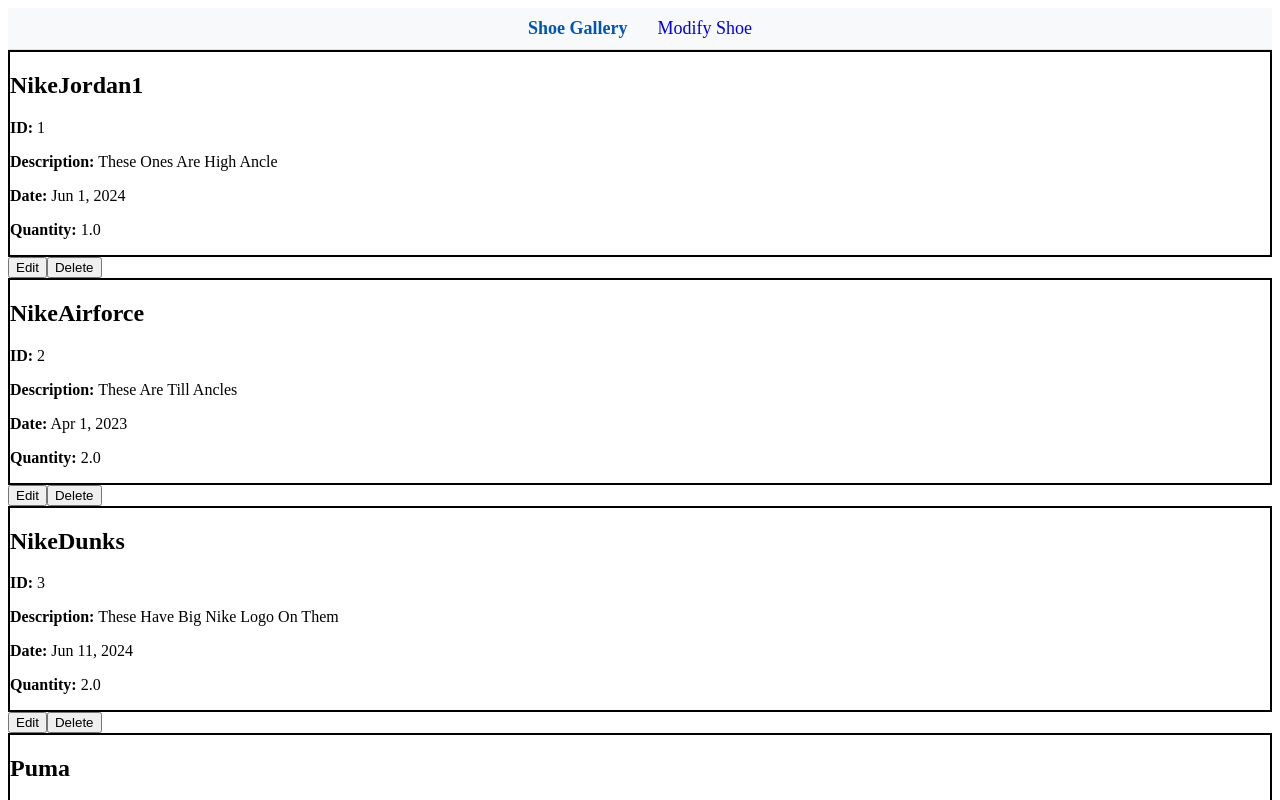
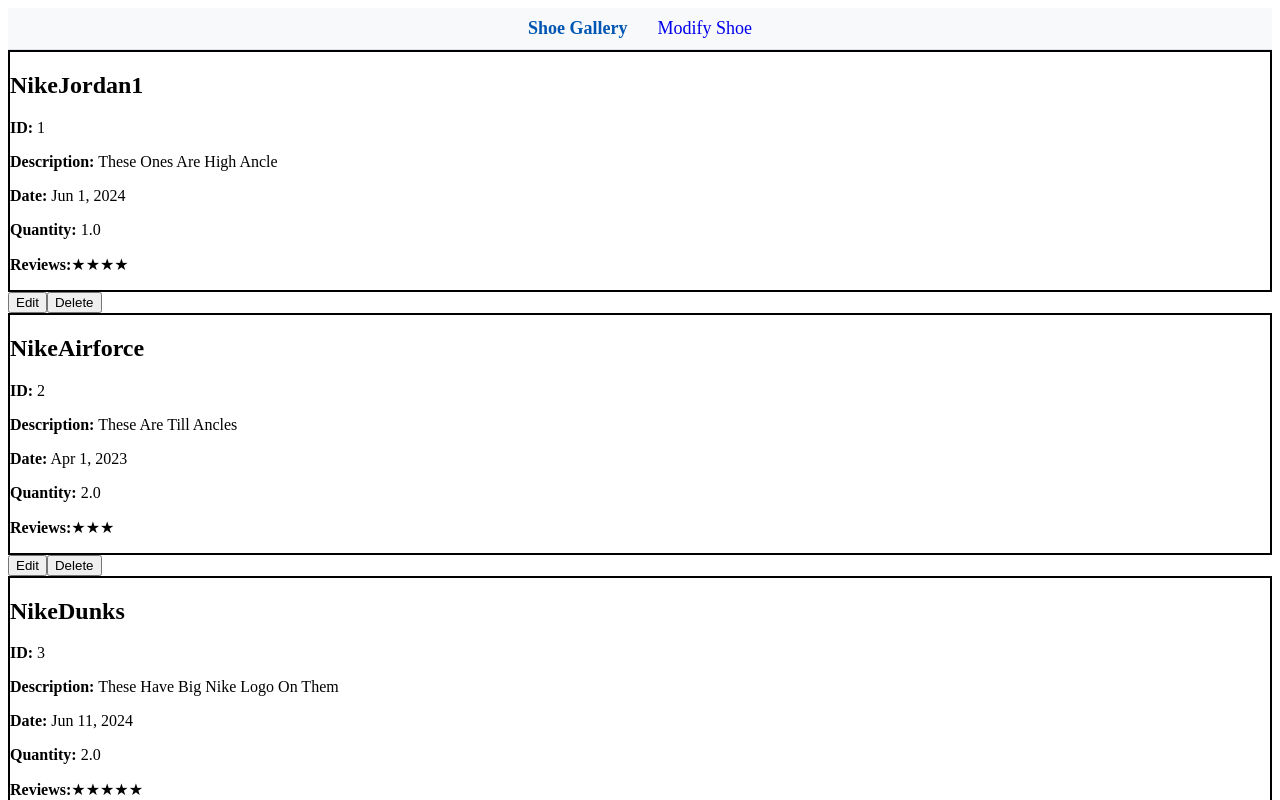
Before and after one commit to 28Prabh/Prabhjeet-Singh-Learning-Angular-, an Angular app: page /shoes in a window 1280 px wide. Shown: the top 800 px of the page. Built offline with nearby package versions, Linux system fonts and the light colour scheme.

Commit message:
Successfully created a custom pipe for stars

```diff
--- a/src/app/DataTypeInterface/shoe.ts
+++ b/src/app/DataTypeInterface/shoe.ts
@@ -6,4 +6,5 @@
   description?: string; // Optional property
   Date: string ;
   quantity: number;
+  review?:string
 }
--- a/src/app/file/mock-content.ts
+++ b/src/app/file/mock-content.ts
@@ -1,8 +1,8 @@
 import {DataType} from "../DataTypeInterface/shoe";
 
 export let shoeList: DataType[] = [
-  { id: 1, name: 'NikeJordan1', description: 'These ones are high ancle', Date: "2024-06-01", quantity: 1},
-  { id: 2, name: 'NikeAirforce', description:'These are till ancles', Date: "2023-04-01", quantity: 2},
-  { id: 3, name: 'NikeDunks', description: 'these have big nike logo on them', Date: "2024-06-11", quantity: 2},
-  { id: 4, name: 'Puma', description: 'Its a competetor of Nike', Date: "2024-08-02", quantity: 3},
+  { id: 1, name: 'NikeJordan1', description: 'These ones are high ancle', Date: "2024-06-01", quantity: 1,review:"****"},
+  { id: 2, name: 'NikeAirforce', description:'These are till ancles', Date: "2023-04-01", quantity: 2,review:"***"},
+  { id: 3, name: 'NikeDunks', description: 'these have big nike logo on them', Date: "2024-06-11", quantity: 2,review:"*****"},
+  { id: 4, name: 'Puma', description: 'Its a competetor of Nike', Date: "2024-08-02", quantity: 3,review:"****"},
 ];
--- /dev/null
+++ b/src/app/pipes/star-pipe.pipe.ts
@@ -0,0 +1,14 @@
+import { Pipe, PipeTransform } from '@angular/core';
+
+@Pipe({
+  name: 'starPipe',
+  standalone: true
+})
+export class StarPipePipe implements PipeTransform {
+
+  transform(star:string): unknown {
+    const betterStars = star.replaceAll("*","\u2605");
+    return betterStars;
+  }
+
+}
--- a/src/app/shoe-list-item/shoe-list-item.component.html
+++ b/src/app/shoe-list-item/shoe-list-item.component.html
@@ -5,5 +5,6 @@
   <p><strong>Date:</strong> {{ shoe.Date | date }}</p>
   <p><strong>Quantity:</strong> {{ shoe.quantity | number:'1.1' }}</p>
 <!--  <img src="Gallery/Shoe{{shoe.id}}.png" alt="Shoes images">-->
+  <p><strong>Reviews:</strong>{{shoe.review | starPipe}}</p>
 
 </div>
--- a/src/app/shoe-list-item/shoe-list-item.component.ts
+++ b/src/app/shoe-list-item/shoe-list-item.component.ts
@@ -1,6 +1,7 @@
 import {Component, Input} from '@angular/core';
 import {DatePipe, DecimalPipe, NgIf, NgStyle, TitleCasePipe} from "@angular/common";
 import {DataType} from "../DataTypeInterface/shoe";
+import {StarPipePipe} from "../pipes/star-pipe.pipe";
 
 @Component({
   selector: 'app-shoe-list-item',
@@ -10,7 +11,8 @@
     NgIf,
     DatePipe,
     TitleCasePipe,
-    DecimalPipe
+    DecimalPipe,
+    StarPipePipe
   ],
   templateUrl: './shoe-list-item.component.html',
   styleUrl: './shoe-list-item.component.css'
```
Also changed, not shown: 1 other file (tests, documents, lock files or other folders).
